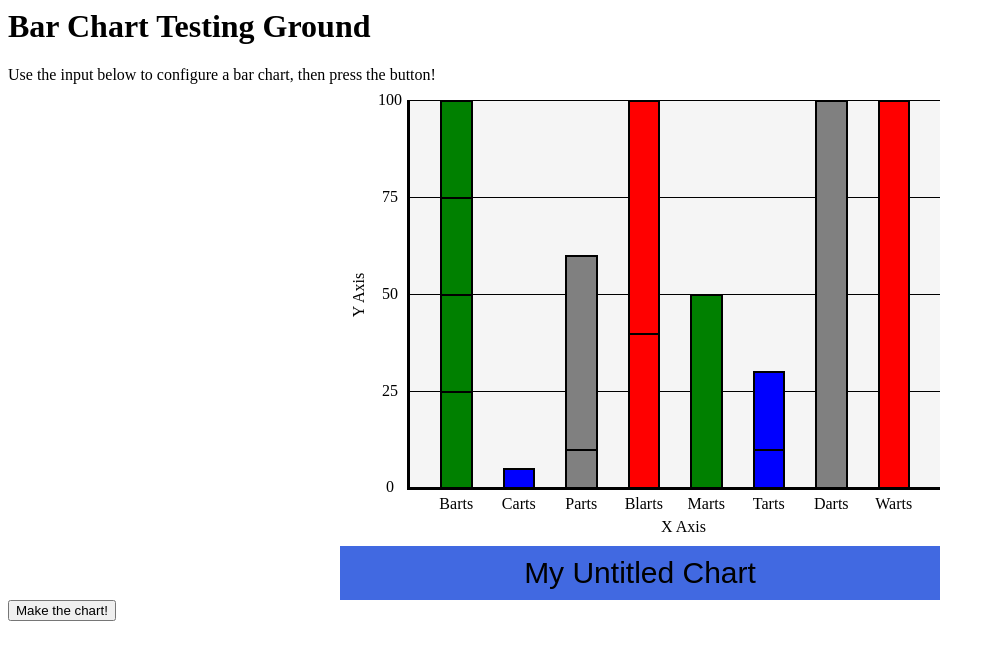
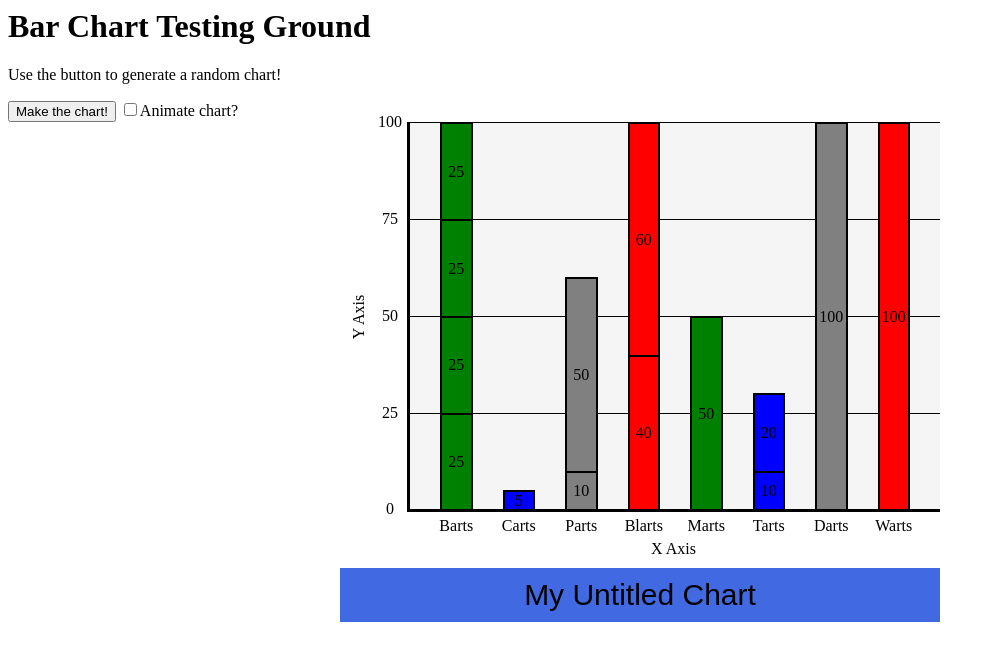
Before and after one commit to itspladd/bar-chart-stretch-project, a website: page index.html in a window 1280 px wide. Both pictures are taken after a click on the button "Make the chart!". Shown: the whole page, without its empty margins (0-995 px from the left). Drawn offline with nearby package versions, Linux system fonts and the light colour scheme.

Commit message:
Added toggleable animation button, and the make chart button now clears the old chart before generating another one.

```diff
--- a/bar-chart-library.js
+++ b/bar-chart-library.js
@@ -1,5 +1,5 @@
 $(document).ready(function() {
-  let debugMode = true; //TODO: Make a better debug mode, possibly a box that can be checked on the main page, and then you click a button to reload charts instead of refreshing
+  let debugMode = true;
 
   let options = {
     width: 600,
@@ -19,11 +19,13 @@ $(document).ready(function() {
     {values: [100], label: "Darts", barColors: ["grey"], labelColor: "none"},
     {values: [100], label: "Warts", barColors: ["red", "purple"], labelColor: "none"}
   ];
-  drawBarChart(data,options,$("#barChartBox"), debugMode);
 
-  $( "button" ).click(function( event ) {
+  let $chart = $( ".make-chart" ).click(function( event ) {
+    $("#barChartBox").empty();
+    options["animation"] = $( "#animationToggle:checked" ).val() ? true : false;
+    return drawBarChart(data,options,$("#barChartBox"), debugMode);
+  });
 
-  });
   //Uncomment this line if you suspect that the entire JS file isn't being loaded. Excluded from debug mode because I don't feel like closing the box every time I refresh the page.
   //alert("bar-chart-library.js loaded!");
 });
@@ -125,6 +127,9 @@ const drawBarChart = function (data, options, element, debug = false) {
 
   //Now we can animate them into their final positions!
   options.animation ? animateChart($chartDivs, dimensions, options) : null;
+
+  //Send all the divs back to the caller function so we can delete the chart later.
+  return $chartDivs;
 };
 
 /********************************************************
@@ -161,7 +166,7 @@ const generateChartDivs = function (data, options, yAxisStepSize) {
           border-style: solid solid none;
           border-width: ${options.barBorder}`
       }));
-      currentBar[currentBar.length - 1].append($("<div>", {"class" : "data-bar-value"}).text(`${options.hideBarValues ? "" : bar.values[i]}`));
+      currentBar[i].append($("<div>", {"class" : "data-bar-value"}).text(`${options.hideBarValues ? "" : bar.values[i]}`));
     }
     $divs["bars"].push(currentBar);
   }
@@ -430,14 +435,15 @@ const animateYStepDivs = function ($yDivArray, dimensionsArray, completionFlag,
 Recursive helper function to animate the bars to their target height.
 ********************************************************/
 const animateBars = function ($barsArray, barDimensionsArray, completionFlag, i = 0, j = 0) {
+  const animationTime = 2000; //Total time it should take to draw the chart, in ms.
   if (i < $barsArray.length) {
-    console.log(`animating bar ${i}`);
     if (j < $barsArray[i].length) {
-      console.log(`animating segment ${j} of bar ${i}`);
       $barsArray[i][j].animate({ opacity : 1 }, 0);
       $barsArray[i][j].animate({ height: barDimensionsArray[i][j].targetHeight },
-        400/$barsArray[i].length,
-        function () { animateBars($barsArray, barDimensionsArray, completionFlag, i, j+1) }
+        animationTime/$barsArray.length/$barsArray[i].length, //Time it should take to draw this one portion of the chart.
+        function () {
+          $barsArray[i][j].children().animate({opacity : "1"})
+          animateBars($barsArray, barDimensionsArray, completionFlag, i, j+1) }
       );
     } else {
       animateBars($barsArray, barDimensionsArray, completionFlag, i+1);
--- a/index.html
+++ b/index.html
@@ -7,11 +7,11 @@
   </head>
   <body>
     <h1>Bar Chart Testing Ground</h1>
-    <p>Use the input below to configure a bar chart, then press the button!</p>
-
+    <p>Use the button to generate a random chart!</p>
+    <button type = "submit" class = "make-chart">Make the chart!</button>
+    <input type="checkbox" id="animationToggle" value="animate"><label>Animate chart?</label></input>
     <div id = "barChartBox"></div>
 
-    <button type = "submit">Make the chart!</button>
 
     <div id = "testDiv"></div>
   </body>
```
